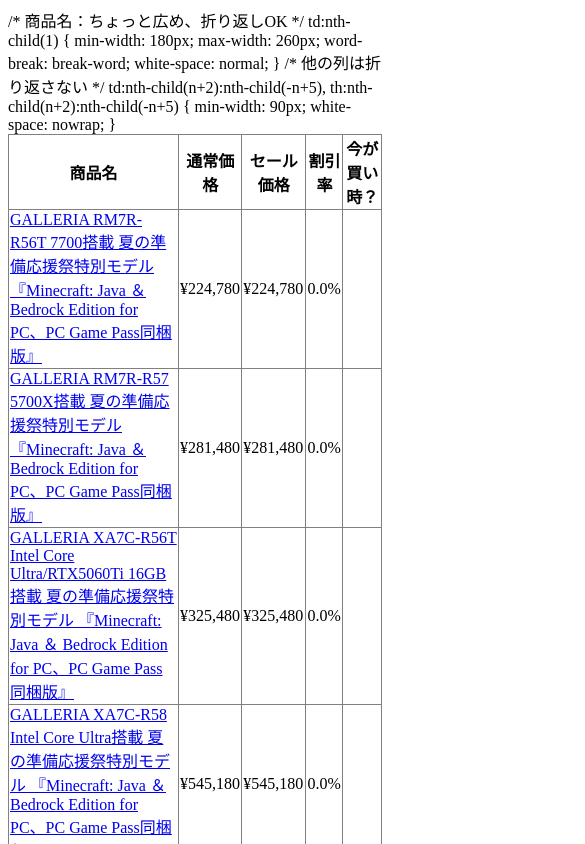
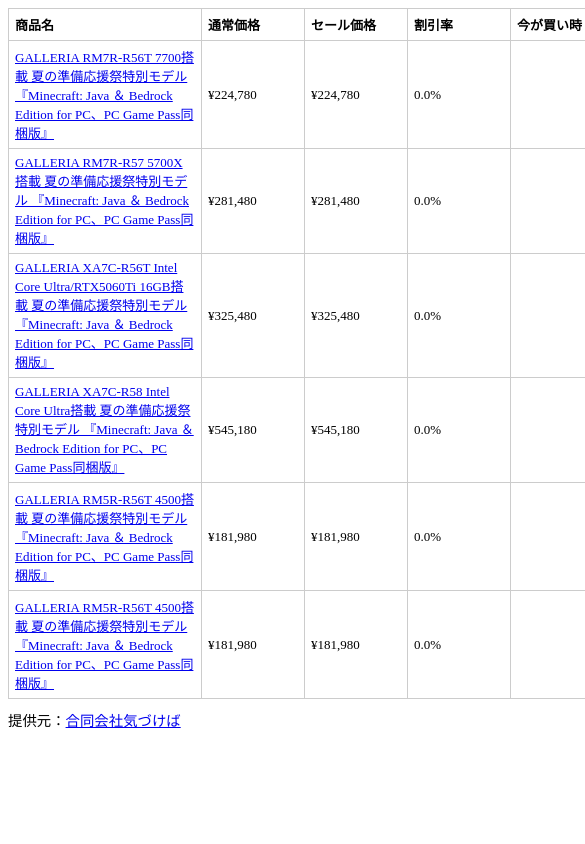
Before and after one commit to toru-ubu/price-widget, a plain HTML site: page index.html in a window 390 px wide. Shown: the top 844 px of the page, 585 px wide, since content can reach past the window. Drawn offline with Linux system fonts and the light colour scheme.

Commit message:
Update index.html

```diff
--- a/index.html
+++ b/index.html
@@ -1,4 +1,19 @@
-/* 商品名：ちょっと広め、折り返しOK */
+<style>
+  table {
+    width: 100%;
+    border-collapse: collapse;
+    font-size: 14px;
+  }
+
+  th, td {
+    padding: 8px;
+    text-align: left;
+    border: 1px solid #ccc;
+    min-width: 80px; /* 👈 ここで横幅を確保 */
+    white-space: nowrap; /* 👈 改行させない */
+  }
+
+  /* 商品名：ちょっと広め、折り返しOK */
 td:nth-child(1) {
   min-width: 180px;
   max-width: 260px;
@@ -12,6 +27,17 @@
   min-width: 90px;
   white-space: nowrap;
 }
+
+  @media screen and (max-width: 600px) {
+    table {
+      font-size: 13px;
+    }
+    th, td {
+      padding: 6px;
+    }
+  }
+</style>
+
 
 <table style="width:100%; border-collapse: collapse;" border="1">
   <tr>
```
